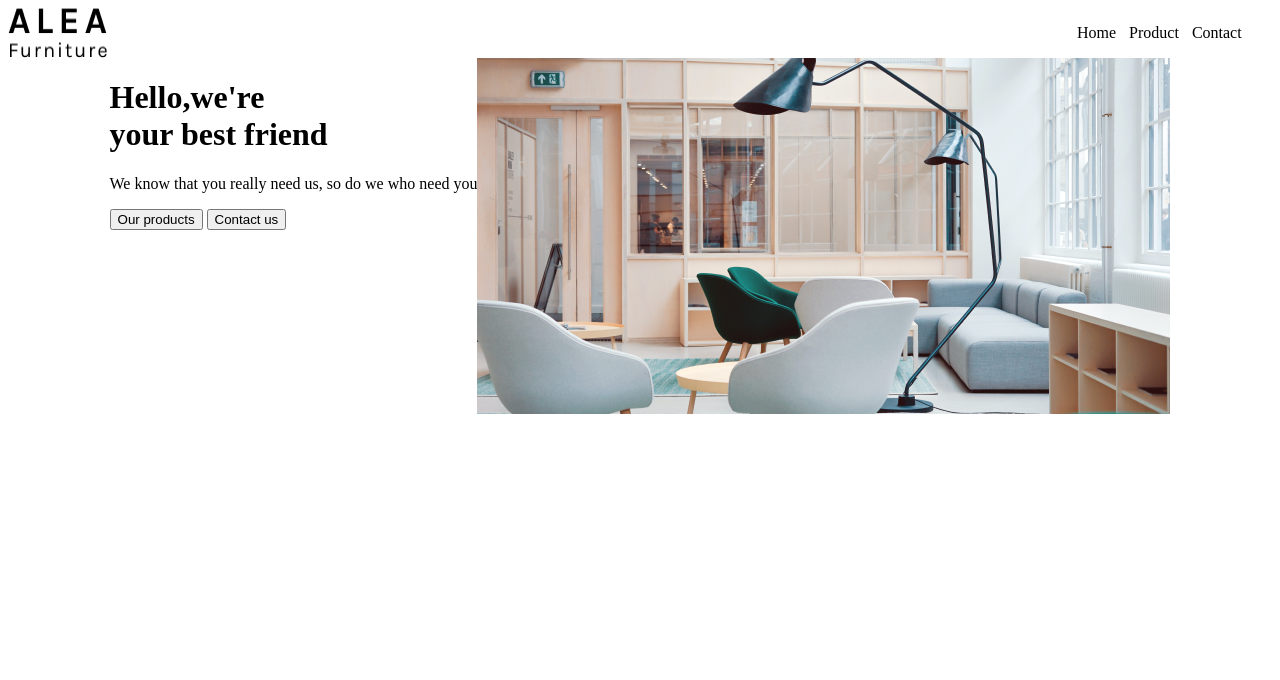
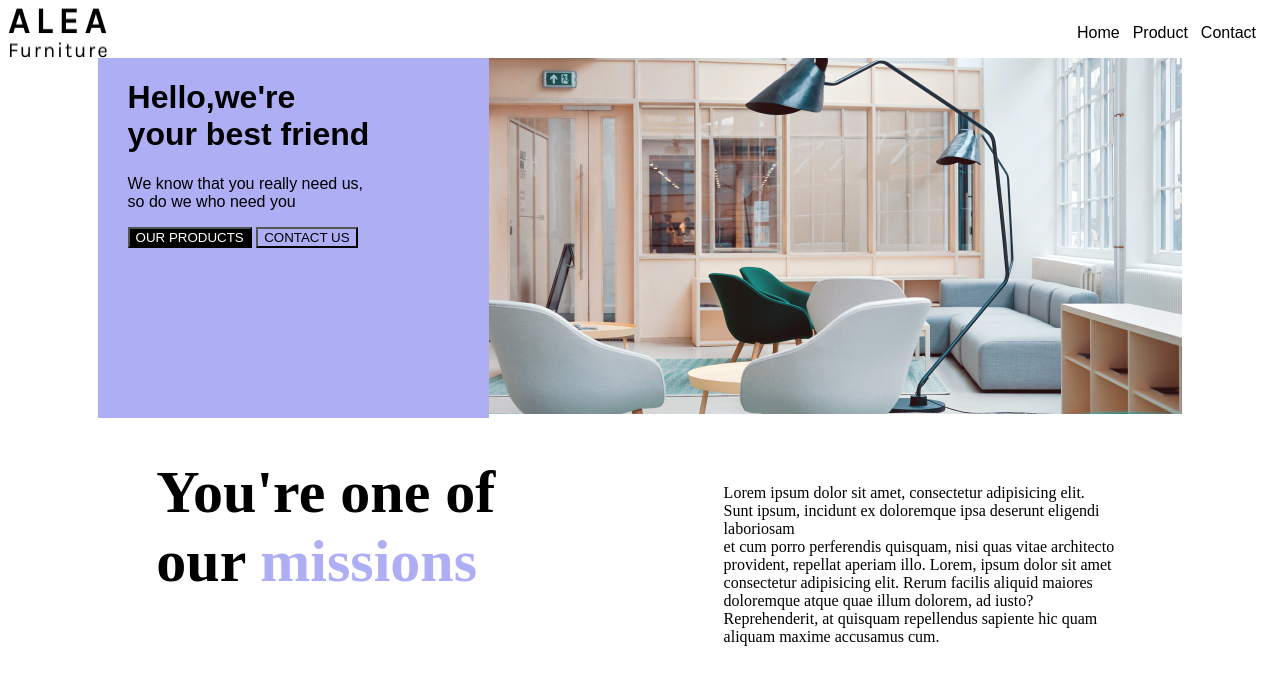
Before and after one commit to vigansherifi/alea, a plain HTML site: page alea-furniture/index.html in a window 1280 px wide. Drawn offline with Linux system fonts and the light colour scheme.

Commit message:
Add files via upload

```diff
--- a/alea-furniture/index.html
+++ b/alea-furniture/index.html
@@ -1,18 +1,19 @@
 <!DOCTYPE html>
 <html lang="en">
   <head>
-    <meta charset="UTF-8">
-    <meta name="viewport" content="width=device-width, initial-scale=1.0">
+    <meta charset="UTF-8" />
+    <meta name="viewport" content="width=device-width, initial-scale=1.0" />
     <title>Alea Furniture</title>
-    <link rel="stylesheet" href="style.css">
+    <link rel="stylesheet" href="style.css" />
   </head>
   <body>
     <!--Navbari-->
     <nav>
-<img src="ALEAFurniture.png">
+      <img src="ALEAFurniture.png" />
       <ul>
         <li id="home">Home</li>
-<li id="produkt">Product</li>
+        <a href="product.html"> <li id="produkt">Product</li></a>
+
         <li id="kontakti">Contact</li>
       </ul>
     </nav>
@@ -21,23 +22,45 @@
     <!--Main-->
     <div id="main">
       <!--Left Side-->
-      <div>
-          <h1>Hello,we're <br> your best friend</h1>
-          <p>We know that you really need us, so do we who need you</p>
+      <div class="leftside">
+        <h1>
+          Hello,we're <br />
+          your best friend
+        </h1>
+        <p>
+          We know that you really need us,<br />
+          so do we who need you
+        </p>
 
-          <button>Our products</button>
-          <button>Contact us</button>
+        <button style="background-color: black; color: white">
+          OUR PRODUCTS
+        </button>
+        <button style="background-color: rgb(174, 174, 245)">CONTACT US</button>
       </div>
       <!--Right Side-->
       <div>
-           <img src="toa-heftiba-FV3GConVSss-unsplash 1.png">
-
+        <img src="toa-heftiba-FV3GConVSss-unsplash 1.png" />
       </div>
-
     </div>
     <!--Main-->
 
-
-
+    <!--Pjesa e poshtme-->
+    <div style="display: flex; justify-content: space-evenly">
+      <div id="heder1">
+        <h1>
+          You're one of <br />
+          our <span style="color: rgb(174, 174, 245)">missions</span>
+        </h1>
+      </div>
+      <div id="lorem">
+        <p style="width: 400px;">
+          Lorem ipsum dolor sit amet, consectetur adipisicing elit.<br />
+          Sunt ipsum, incidunt ex doloremque ipsa deserunt eligendi laboriosam
+          <br />et cum porro perferendis quisquam, nisi quas vitae architecto<br />
+          provident, repellat aperiam illo.
+          Lorem, ipsum dolor sit amet consectetur adipisicing elit. Rerum facilis aliquid maiores doloremque atque quae illum dolorem, ad iusto? Reprehenderit, at quisquam repellendus sapiente hic quam aliquam maxime accusamus cum.
+        </p>
+      </div>
+    </div>
   </body>
 </html>
--- /dev/null
+++ b/alea-furniture/product.css
@@ -0,0 +1,33 @@
+ul {
+    list-style: none;
+    display: flex;
+    width: 13em;
+  }
+
+  nav {
+    display: flex;
+    justify-content: space-between;
+    font-family: sans-serif;
+  }
+
+  #produkt {
+    margin-left: 13px;
+  }
+
+  #kontakti {
+    margin-left: 13px;
+  }
+
+  #home {
+    margin-left: 13px;
+  }
+  a {
+    color: black;
+    text-decoration: none;
+  }
+
+  .heder-paragraf{
+    font-family: sans-serif;
+    font-size: 22px;
+    margin-left: 68px;
+  }
--- a/alea-furniture/style.css
+++ b/alea-furniture/style.css
@@ -1,27 +1,50 @@
-ul{
+ul {
   list-style: none;
   display: flex;
   width: 13em;
 }
 
-nav{
+nav {
   display: flex;
   justify-content: space-between;
+  font-family: sans-serif;
 }
 
-#produkt{
+#produkt {
   margin-left: 13px;
 }
 
-#kontakti{
+#kontakti {
   margin-left: 13px;
 }
 
-#home{
+#home {
   margin-left: 13px;
 }
 
-#main{
+#main {
   display: flex;
   justify-content: center;
 }
+
+.leftside {
+  background-color: rgb(174, 174, 245);
+  padding-left: 30px;
+  padding-right: 120px;
+  font-family: sans-serif;
+}
+
+#heder1 {
+  font-size: 30px;
+
+}
+
+#lorem {
+  margin-top: 50px;
+  margin-left: 80px;
+}
+
+a {
+  color: black;
+  text-decoration: none;
+}
```
Also changed, not shown: alea-furniture/product.html (added, +95 -0 lines), alea-furniture/Rectangle 17.png (added), alea-furniture/carpet_PNG57710 1.png (added), alea-furniture/cupboard_closet_PNG16766 1.png (added), alea-furniture/curtain_PNG5 1.png (added), alea-furniture/dresser_PNG182 1(1).png (added), alea-furniture/kolltuku.png (added), alea-furniture/kolltuku2.png (added), alea-furniture/sofa_PNG6951 1.png (added). Lines whose indentation alone changed are shown as unchanged.
